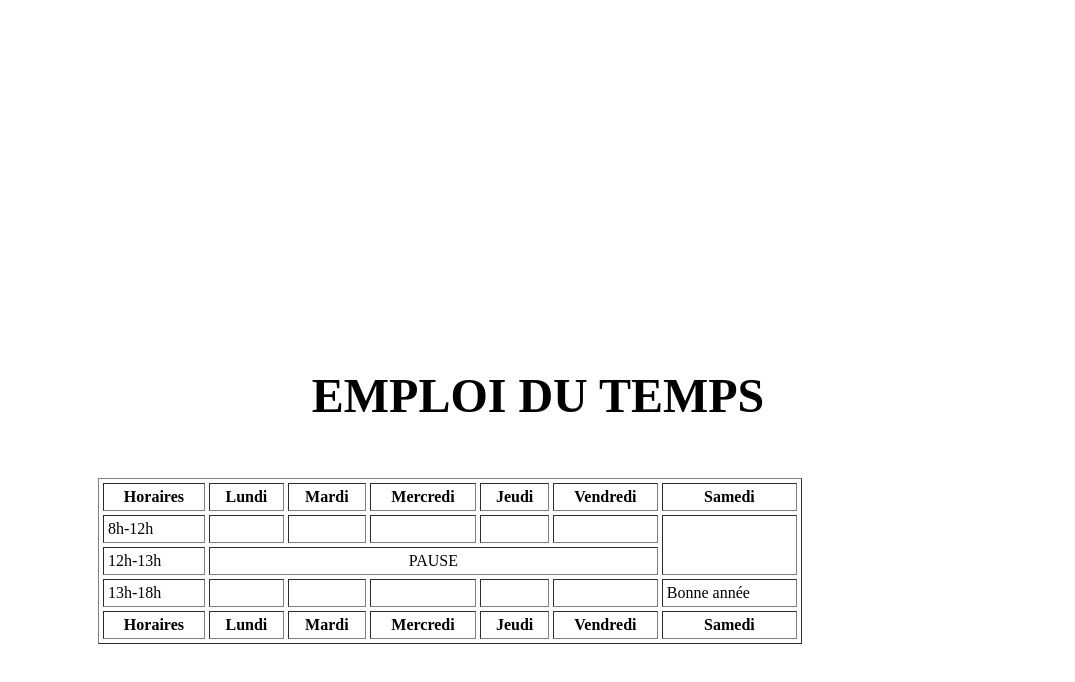
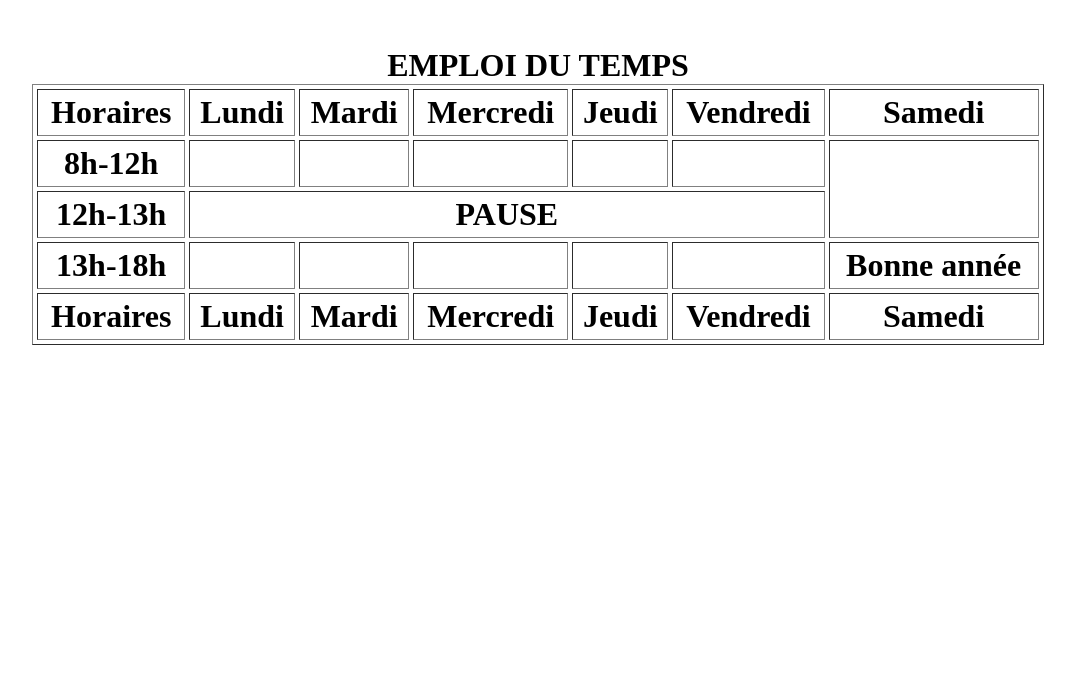
Before and after one commit to skynet-lab/Tableau-1, a plain HTML site: page index.html in a window 1280 px wide. Shown: the whole page, without its empty margins (102-1177 px from the left). Drawn offline with Linux system fonts and the light colour scheme.

Commit message:
Add files via upload

```diff
--- a/index.html
+++ b/index.html
@@ -2,12 +2,15 @@
 <html>
 <head>
 	<title>MON TABLEAU</title>
-	<link rel="icon" href="img/simpson.png" />
+	<link rel="icon" href="img/simpson.png"/>
+	<link rel="stylesheet" href="style.css">
 </head>
-<body  marginwidth="400" marginheight="350" topmargin="350" leftmargin="200">
+<body>
 	<br>
-	<font size="10"><CAPTION><strong> <center>EMPLOI DU TEMPS</center> </strong></CAPTION></font> <br>
-	<table border=1 cellspacing=4 cellpadding=4 width=80%>
+
+  <div>
+  	<h1>EMPLOI DU TEMPS<//h1><br>
+  	<table border=1 cellspacing=4 cellpadding=4 width=80%>
 	    <tr>
 		   <th>Horaires</th>
 		   <th>Lundi</th>
@@ -50,5 +53,6 @@
 		   <th>Samedi</th>
 		</tr>
 	</table>
+</div>
 </body>
 </html>
--- /dev/null
+++ b/style.css
@@ -0,0 +1,8 @@
+h1 {text-align: center;
+}
+table {
+margin: auto;
+}
+td{
+  text-align :center;
+}
```
